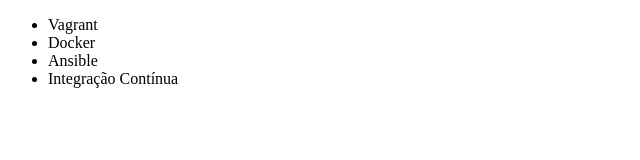
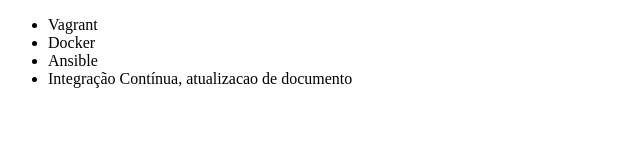
Before and after one commit to leodjango/treinamento-git, a plain HTML site: page index.html in a window 1280 px wide. Shown: the whole page, without its empty margins (0-640 px from the left). Drawn offline with Linux system fonts and the light colour scheme.

Commit message:
Commit com atualizacao de documento

```diff
--- a/index.html
+++ b/index.html
@@ -9,7 +9,7 @@
         <li>Vagrant</li>
         <li>Docker</li>
         <li>Ansible</li>
-        <li>Integração Contínua</li>
+        <li>Integração Contínua, atualizacao de documento</li>
     </ul>
 </body>
 </html>
```
